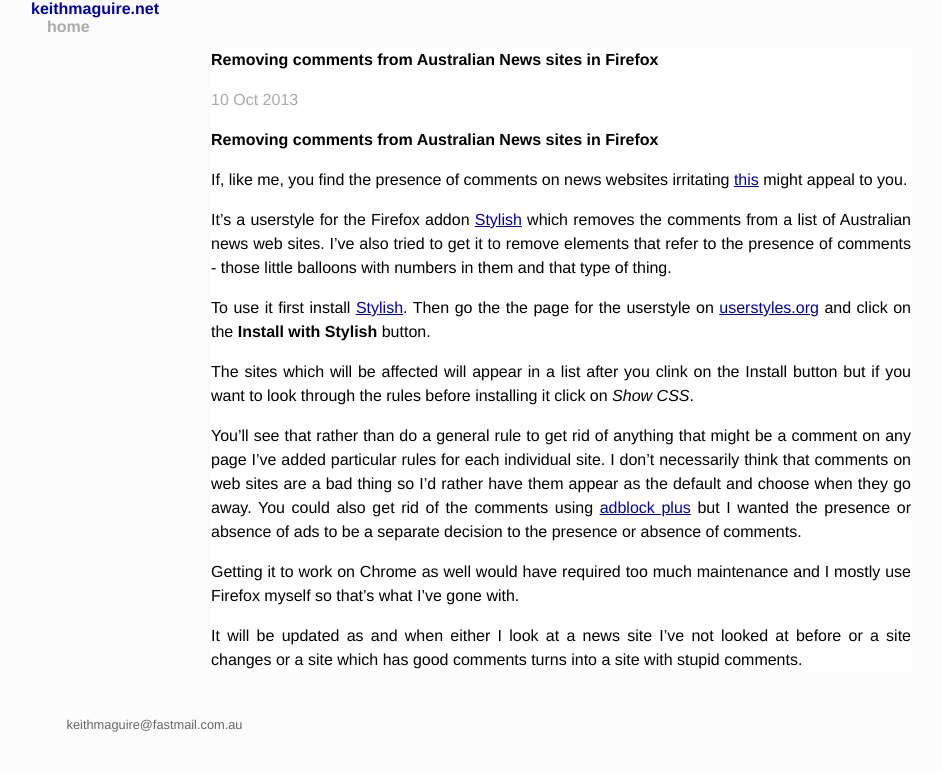
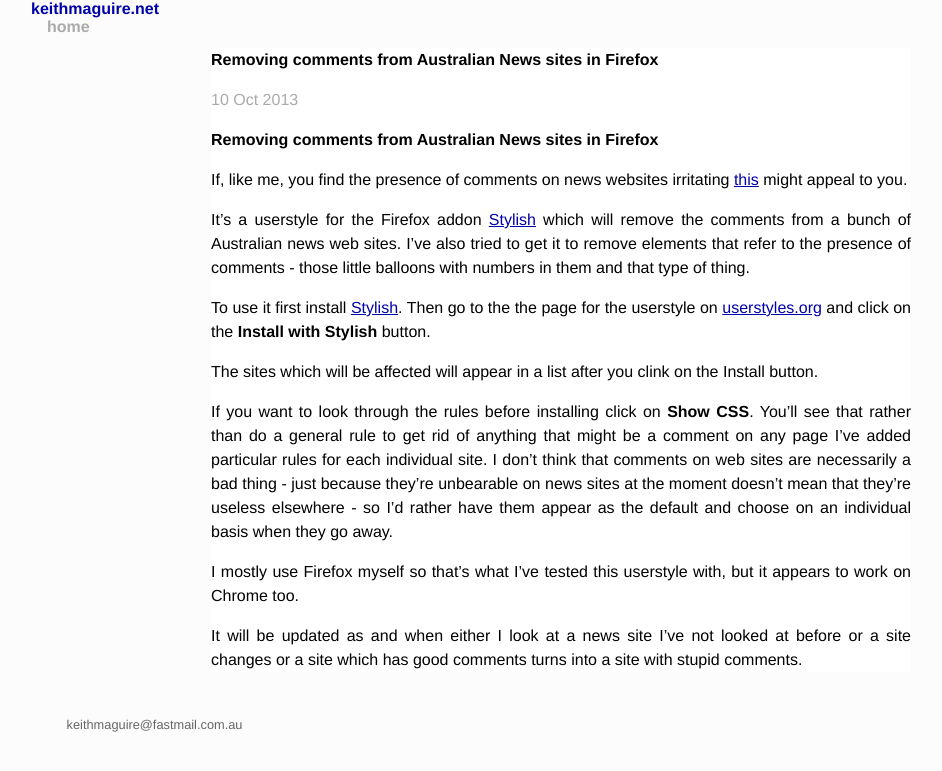
Before and after one commit to keithmaguire/keithmaguire.github.com, a Jekyll site: the page built from _posts/2013-10-10-removing-comments-from-australian-news-sites-in-firefox.md, in a window 1280 px wide. Shown: the top 771 px of the page, without its empty margins (129-1071 px from the left). Built offline with Jekyll 4.4.1, drawn with Linux system fonts in a browser that asks for light colours; Markdown is read by kramdown in place of the engine named in the settings.

Commit message:
turns out userscript does work in chrome too

```diff
--- a/_posts/2013-10-10-removing-comments-from-australian-news-sites-in-firefox.md
+++ b/_posts/2013-10-10-removing-comments-from-australian-news-sites-in-firefox.md
@@ -9,14 +9,14 @@ published: true
 
 If, like me, you find the presence of comments on news websites irritating [this](http://userstyles.org/styles/91054/remove-comments-on-australian-news-sites) might appeal to you.
 
-It's a userstyle for the Firefox addon [Stylish](https://addons.mozilla.org/en-US/firefox/addon/stylish/) which removes the comments from a list of Australian news web sites. I've also tried to get it to remove elements that refer to the presence of comments - those little balloons with numbers in them and that type of thing.
+It's a userstyle for the Firefox addon [Stylish](https://addons.mozilla.org/en-US/firefox/addon/stylish/) which will remove the comments from a bunch of Australian news web sites. I've also tried to get it to remove elements that refer to the presence of comments - those little balloons with numbers in them and that type of thing.
 
-To use it first install [Stylish](https://addons.mozilla.org/en-US/firefox/addon/stylish/). Then go the the page for the userstyle on [userstyles.org](http://userstyles.org/styles/91054/remove-comments-on-australian-news-sites) and click on the **Install with Stylish** button.
+To use it first install [Stylish](https://addons.mozilla.org/en-US/firefox/addon/stylish/). Then go to the the page for the userstyle on [userstyles.org](http://userstyles.org/styles/91054/remove-comments-on-australian-news-sites) and click on the **Install with Stylish** button.
 
-The sites which will be affected will appear in a list after you clink on the Install button but if you want to look through the rules before installing it click on *Show CSS*.
+The sites which will be affected will appear in a list after you clink on the Install button.
 
-You'll see that rather than do a general rule to get rid of anything that might be a comment on any page I've added particular rules for each individual site. I don't necessarily think that comments on web sites are a bad thing so I'd rather have them appear as the default and choose when they go away. You could also get rid of the comments using [adblock plus](http://adblockplus.org/) but I wanted the presence or absence of ads to be a separate decision to the presence or absence of comments.
+If you want to look through the rules before installing click on **Show CSS**. You'll see that rather than do a general rule to get rid of anything that might be a comment on any page I've added particular rules for each individual site. I don't think that comments on web sites are necessarily a bad thing - just because they're unbearable on news sites at the moment doesn't mean that they're useless elsewhere - so I'd rather have them appear as the default and choose on an individual basis when they go away.
 
-Getting it to work on Chrome as well would have required too much maintenance and I mostly use Firefox myself so that's what I've gone with.
+I mostly use Firefox myself so that's what I've tested this userstyle with, but it appears to work on Chrome too.
 
 It will be updated as and when either I look at a news site I've not looked at before or a site changes or a site which has good comments turns into a site with stupid comments.
```
